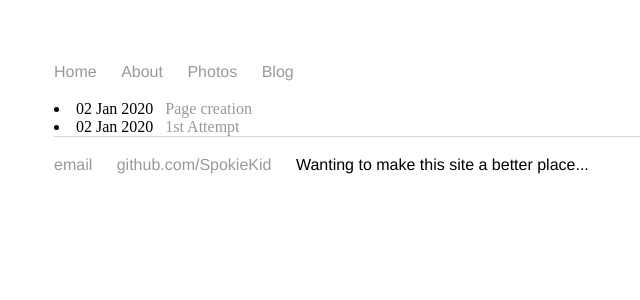
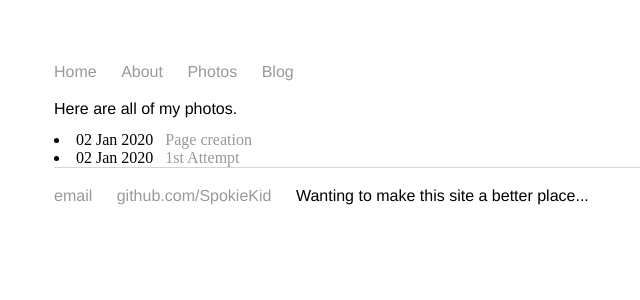
Before and after one commit to SpokieKid/arvin, a Jekyll site: the page built from photos/index.html, in a window 1280 px wide. Shown: the top 300 px of the page, without its empty margins (138-778 px from the left). Built offline with Jekyll 4.4.1, drawn with Linux system fonts in a browser that asks for light colours.

Commit message:
Update looping 1.1

```diff
--- a/_posts/2020-01-02-2nd-attempt.markdown
+++ b/_posts/2020-01-02-2nd-attempt.markdown
@@ -1,9 +1,10 @@
 ---
 layout: page
 title: Page creation
-categories: [photo]
+categories: photo
 ---
 Trying to create a page.
 
 And trying to add a picture
 ![A photo](/assets/DripofTear.jpg)
+End of the image
--- a/photos/index.html
+++ b/photos/index.html
@@ -2,6 +2,9 @@
 layout: default
 title: Browsing Photos
 ---
+<h2>
+    Here are all of my photos.
+</h2>
 {% for post in site.categories.photo %}
  <li><span>{{ post.date | date_to_string }}</span> &nbsp; <a href="{{ post.url }}">{{ post.title }}</a></li>
 {% endfor %}
```
